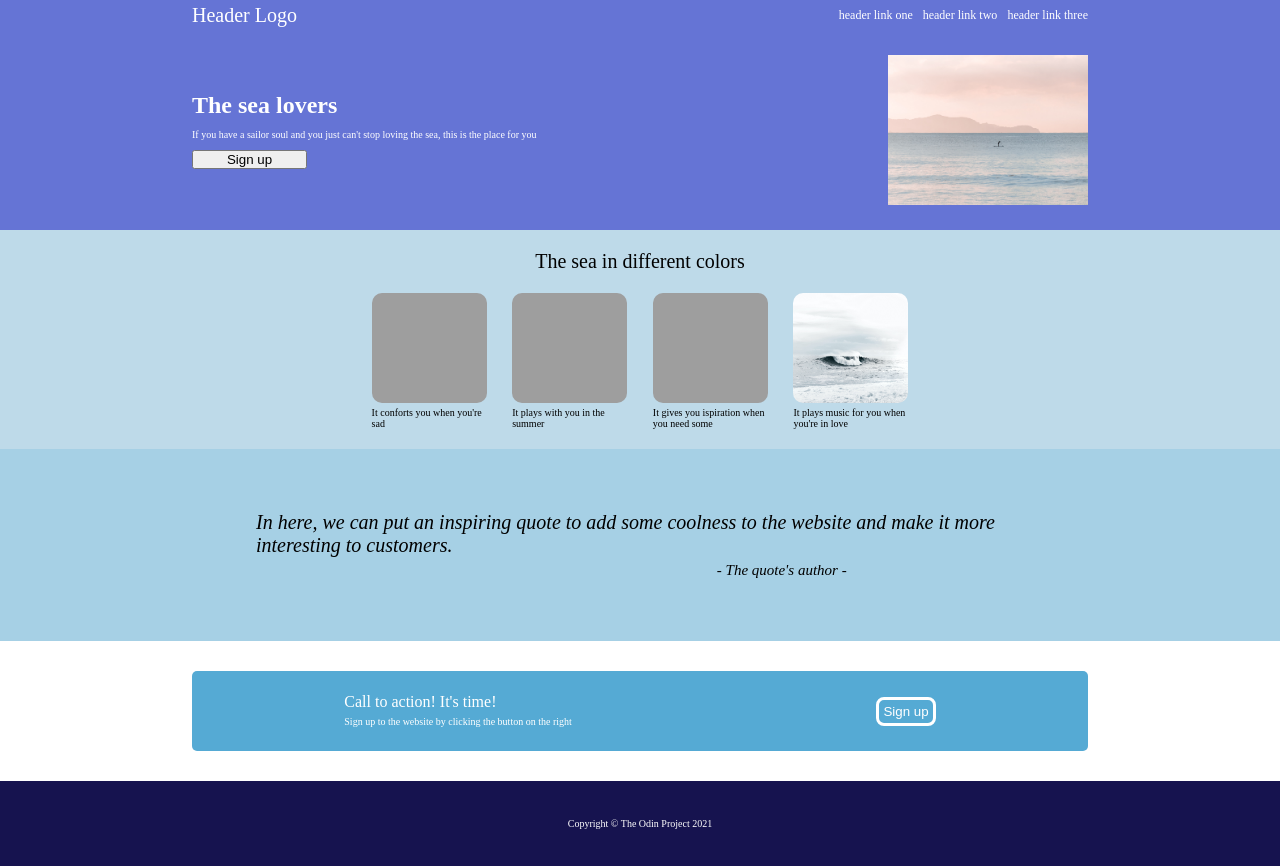
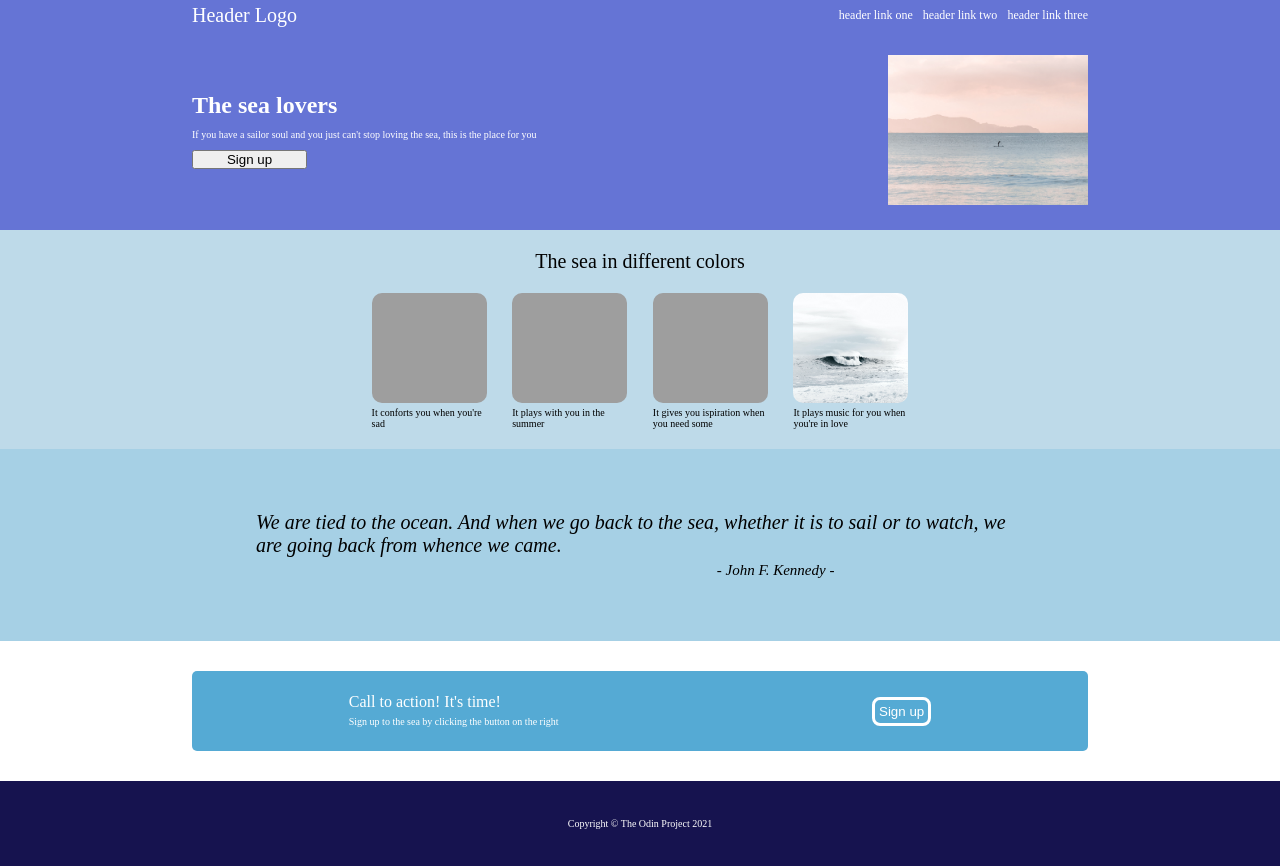
Before and after one commit to lucagi89/Landing-Page, a plain HTML site: page index.html in a window 1280 px wide. Drawn offline with Linux system fonts and the light colour scheme; grey boxes are pictures that could not be loaded.

Commit message:
add some last edits

```diff
--- a/index.html
+++ b/index.html
@@ -1,17 +1,22 @@
 <!DOCTYPE html>
 <html lang="en">
+
+
     <head>
         <meta charset="UTF-8">
         <meta name="viewport" content="width=device-width, initial-scale=1.0">
         <link rel="stylesheet" href="style.css">
         <title>Landing Page</title>
     </head>
+
+
     <body>
         <header>
             <div class="logo">Header Logo</div>
             <div class="links"> <a href="#" class="nav">header link one</a>
             <a href="#" class="nav">header link two</a>
-        <a href="#" class="nav">header link three</a></div>
+            <a href="#" class="nav">header link three</a>
+            </div>
         </header>
 
 
@@ -46,17 +51,17 @@
 
 
         <div class="center_div_two">
-        <p class="quote">In here, we can put an inspiring quote
-            to add some coolness to the website and
-            make it more interesting to customers.
+            <p class="quote">We are tied to the ocean.
+                And when we go back to the sea,
+                whether it is to sail or to watch, we are going back from whence we came.
             </p>
-        <p class="quote"><em>- The quote's author -</em></p>
+            <p class="quote"><em>- John F. Kennedy -</em></p>
         </div>
 
 
         <div class="bottom_div">
             <div class="left"> <p id="action">Call to action! It's time!</p>
-        <span id="signup">Sign up to the website by clicking the button on the right</span></div>
+            <span id="signup">Sign up to the sea by clicking the button on the right</span></div>
             <div class="button"><button class="signup">Sign up</button></div>
         </div>
 
```
Lines whose indentation alone changed are shown as unchanged.
